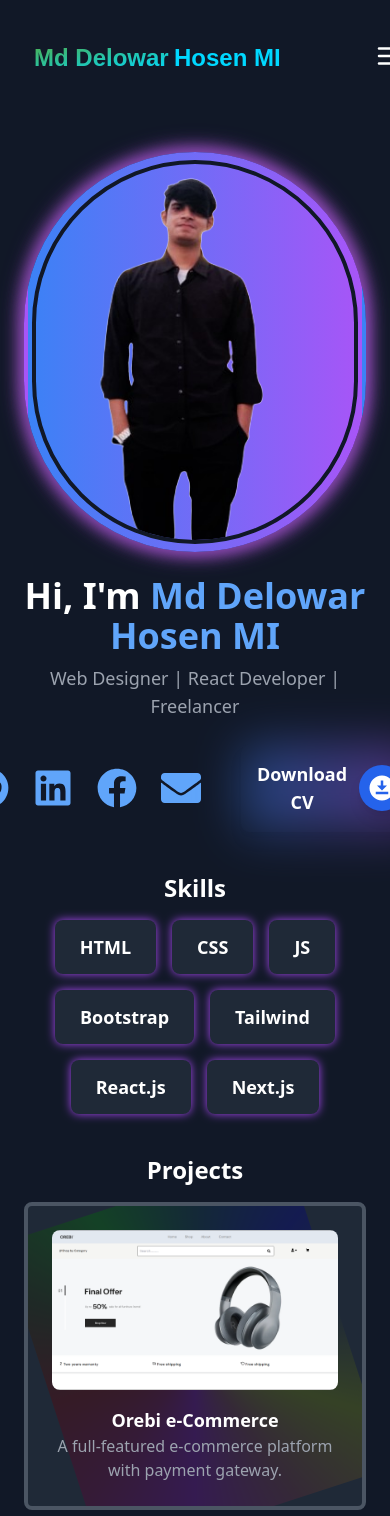
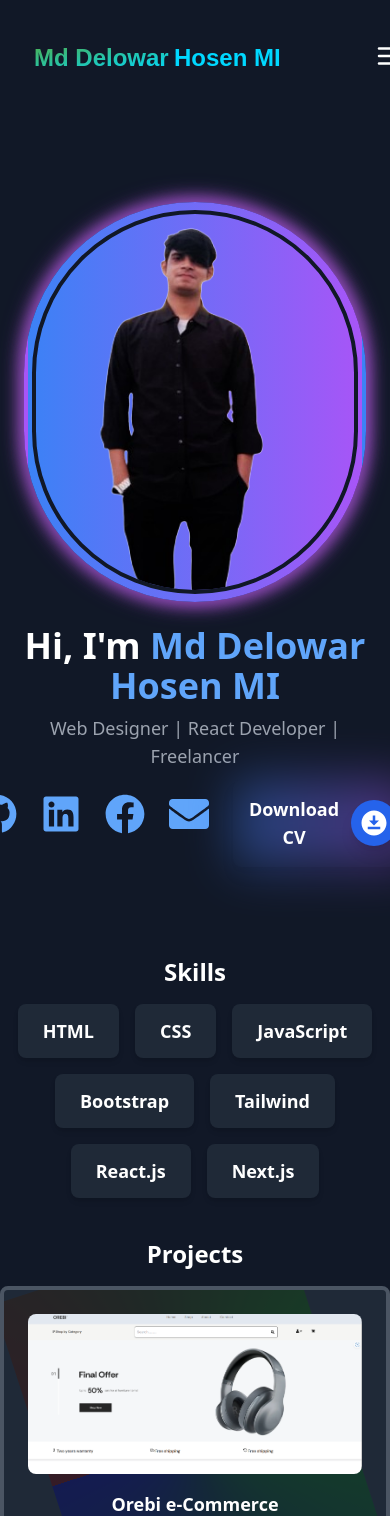
Before and after one commit to delowarmi/Portfolio, a React (Vite) app: page / in a window 390 px wide. Shown: the top 1516 px of the page. Built offline with nearby package versions, Linux system fonts and the light colour scheme.

Commit message:
Add react-scroll package; update skills in About component and adjust hover effect in Service component; refine Navbar layout for better responsiveness

```diff
--- a/package.json
+++ b/package.json
@@ -17,7 +17,8 @@
     "react": "^18.3.1",
     "react-dom": "^18.3.1",
     "react-icons": "^5.5.0",
-    "react-router-dom": "^7.2.0"
+    "react-router-dom": "^7.2.0",
+    "react-scroll": "^1.9.3"
   },
   "devDependencies": {
     "@eslint/js": "^9.17.0",
--- a/src/components/Navbar.jsx
+++ b/src/components/Navbar.jsx
@@ -11,8 +11,8 @@ const Navbar = () => {
 
   return (
     <nav className="bg-gray-900 py-4 px-6 z-40">
-      <div className=" max-w-[1320px] mx-auto flex justify-between items-center">
-
+      <div className="max-w-[1320px] mx-auto flex justify-between items-center">
+        {/* Logo */}
         <Link to="/" className="text-white text-2xl font-bold">
           <div className="flex items-center justify-center h-20">
             <svg
@@ -52,19 +52,19 @@ const Navbar = () => {
           </div>
         </Link>
 
-
-        <div className="hidden md:flex flex-1 justify-center">
+        {/* Desktop Menu (lg থেকে বড় হলে দেখাবে) */}
+        <div className="hidden lg:flex flex-1 justify-center">
           <ul className="flex space-x-6">
             <NavItem to="/" label="Home" />
             <NavItem to="/about" label="About" />
             <NavItem to="/service" label="Service" />
-            <NavItem to="/portfolio" label="portfolio" />
+            <NavItem to="/portfolio" label="Portfolio" />
             <NavItem to="/contact" label="Contact" />
           </ul>
         </div>
 
-
-        <div className="hidden md:block">
+        {/* Hire Me Button (lg স্ক্রিনে দেখাবে) */}
+        <div className="hidden lg:block">
           <Link to="mailto:md48735002@gmail.com">
             <button className="bg-blue-500 hover:bg-blue-700 text-white font-bold py-2 px-5 rounded-lg transition-all duration-300">
               Hire Me
@@ -72,14 +72,15 @@ const Navbar = () => {
           </Link>
         </div>
 
-
-        <button onClick={toggleNavbar} className="md:hidden text-white">
+        {/* Mobile Menu Button (sm & md স্ক্রিনে দেখাবে) */}
+        <button onClick={toggleNavbar} className="block lg:hidden text-white">
           {isOpen ? <X size={30} /> : <Menu size={30} />}
         </button>
       </div>
 
+      {/* Mobile Menu (sm & md স্ক্রিনে দেখাবে) */}
       <div
-        className={`md:hidden absolute z-50 top-16 left-0 w-full bg-gray-800 transition-all duration-300 ${
+        className={`lg:hidden absolute z-50 top-16 left-0 w-full bg-gray-800 transition-all duration-300 ${
           isOpen ? "h-auto opacity-100 py-4" : "h-0 opacity-0 overflow-hidden"
         }`}
       >
@@ -87,19 +88,22 @@ const Navbar = () => {
           <NavItem to="/" label="Home" onClick={toggleNavbar} />
           <NavItem to="/about" label="About" onClick={toggleNavbar} />
           <NavItem to="/service" label="Service" onClick={toggleNavbar} />
-          <NavItem to="/portfolio" label="portfolio" onClick={toggleNavbar} />
+          <NavItem to="/portfolio" label="Portfolio" onClick={toggleNavbar} />
           <NavItem to="/contact" label="Contact" onClick={toggleNavbar} />
-        <Link to="mailto:md48735002@gmail.com">
-            <button className="bg-blue-500 hover:bg-blue-700 text-white font-bold py-2 px-5 rounded-lg transition-all duration-300">
-              Hire Me
-            </button>
-          </Link>
+
+          {/* Mobile Hire Me Button */}
+          <div className="lg:hidden">
+            <Link to="mailto:md48735002@gmail.com">
+              <button className="bg-blue-500 hover:bg-blue-700 text-white font-bold py-2 px-5 rounded-lg transition-all duration-300">
+                Hire Me
+              </button>
+            </Link>
+          </div>
         </ul>
       </div>
     </nav>
   );
 };
-
 
 const NavItem = ({ to, label, onClick }) => {
   return (
--- a/src/components/pages/About.jsx
+++ b/src/components/pages/About.jsx
@@ -2,7 +2,7 @@ import React from "react";
 import { motion } from "framer-motion";
 import aboutPic from "/src/assets/bg-removebg-preview.png";
 
-const skills = ["HTML", "CSS", "Bootstrap", "Tailwind", "React.js", "Next.js"];
+const skills = ["HTML", "CSS",'JavaScript', "Bootstrap", "Tailwind", "React.js", "Next.js"];
 
 const About = () => {
   return (
--- a/src/components/pages/Index.jsx
+++ b/src/components/pages/Index.jsx
@@ -1,6 +1,6 @@
-import React from "react";
+import React, { useEffect, useState } from "react";
 import { motion } from "framer-motion";
-import { FaGithub, FaLinkedin, FaEnvelope ,FaFacebook} from "react-icons/fa";
+import { FaGithub, FaLinkedin, FaEnvelope, FaFacebook } from "react-icons/fa";
 import profilePic from "/src/assets/profile.png";
 import { MdDownloadForOffline } from "react-icons/md";
 import About from "./About";
@@ -8,95 +8,61 @@ import Service from "./Service";
 import Portfolio from "./Portfolio";
 import Contact from "./Contact";
 
-let skills = ["HTML", "CSS",'JS', "Bootstrap", "Tailwind", "React.js", "Next.js"];
+const skills = ["HTML", "CSS", "JavaScript", "Bootstrap", "Tailwind", "React.js", "Next.js"];
+const projects = [
+  { id: 1, title: "Orebi e-Commerce", description: "A full-featured e-commerce platform with payment gateway.", image: "/Orebi.png" },
+  { id: 2, title: "Portfolio Website", description: "A modern portfolio showcasing skills and projects.", image: "/portfolio.png" },
+  { id: 3, title: "Figma", description: "A fully responsive Figma platform with rich text editor.", image: "/figma4.png" },
+];
+
 const Home = () => {
-  let project = [
-    {
-      id: 1,
-      title: "Orebi e-Commerce",
-      description: "A full-featured e-commerce platform with payment gateway.",
-      image: "/Orebi.png",
-    },
-    {
-      id: 2,
-      title: "Portfolio Website",
-      description: "A modern portfolio showcasing skills and projects.",
-      image: "/portfolio.png",
-    },
-    {
-      id: 3,
-      title: "Figma",
-      description: "A fully responsive Figma platform with rich text editor.",
-      image: "/figma4.png",
-    },
-  ];
+  const [scrollProgress, setScrollProgress] = useState(0);
+  const [isVisible, setIsVisible] = useState(false);
+
+  useEffect(() => {
+    const handleScroll = () => {
+      const scrollTop = window.scrollY;
+      const docHeight = document.documentElement.scrollHeight - window.innerHeight;
+      const progress = (scrollTop / docHeight) * 100;
+      setScrollProgress(progress);
+
+      // 5px
+      if (scrollTop > 5) {
+        setIsVisible(true);
+      } else {
+        setIsVisible(false);
+      }
+    };
+
+    window.addEventListener("scroll", handleScroll);
+    return () => window.removeEventListener("scroll", handleScroll);
+  }, []);
+
   return (
     <>
+      {/* Hero Section */}
       <div className="min-h-screen bg-gray-900 text-white px-6 py-10 flex items-center justify-center flex-col">
-        <section className="flex flex-col md:flex-row-reverse items-center justify-between w-full max-w-6xl">
-          <motion.div
-            className="relative w-full md:w-1/2 flex justify-center"
-            whileHover={{
-              rotate: [0, 2, -2, 2, 0],
-              transition: { duration: 0.3 },
-            }}
-          >
+        <section className="flex flex-col lg:flex-row-reverse items-center justify-between w-full max-w-6xl">
+          <motion.div className="relative w-full lg:w-1/2 flex justify-center">
             <div className="relative w-[400px] h-[400px] rounded-full overflow-hidden border-4 border-transparent bg-gradient-to-r from-blue-500 to-purple-500 p-1 animate-pulse">
-              <img
-                src={profilePic}
-                alt="Profile"
-                className="w-full h-full rounded-full border-4 border-gray-900"
-              />
+              <img src={profilePic} alt="Profile" className="w-full h-full rounded-full border-4 border-gray-900" />
             </div>
           </motion.div>
 
-          <div className="w-full md:w-1/2 text-center md:text-left mt-6 md:mt-0">
-            <motion.h1
-              className="text-4xl font-bold"
-              initial={{ opacity: 0, y: -50 }}
-              animate={{ opacity: 1, y: 0 }}
-            >
+          <div className="w-full lg:w-1/2 text-center lg:text-left mt-6 md:mt-0">
+            <motion.h1 className="text-4xl font-bold" initial={{ opacity: 0, y: -50 }} animate={{ opacity: 1, y: 0 }}>
               Hi, I'm <span className="text-blue-400">Md Delowar Hosen MI</span>
             </motion.h1>
-            <p className="text-lg text-gray-400 mt-2">
-              Web Designer | React Developer | Freelancer
-            </p>
+            <p className="text-lg text-gray-400 mt-2">Web Designer | React Developer | Freelancer</p>
 
-            <section className="mt-6">
-              <div className="flex justify-center md:justify-start items-center gap-x-10">
-                <div className="flex justify-center gap-6">
-                  <a
-                    href="https://github.com/delowarmi"
-                    className="text-[40px] text-blue-400"
-                  >
-                    <FaGithub />
-                  </a>
-                  <a
-                    href="https://www.linkedin.com/in/md-delowar-hossen-mi-54a462324/"
-                    className="text-[40px] text-blue-400"
-                  >
-                    <FaLinkedin />
-                  </a>
-                  <a
-                    href="https://www.facebook.com/md.delowarhossenmi"
-                    className="text-[40px] text-blue-400"
-                  >
-                    <FaFacebook />
-                  </a>
-                  <a
-                    href="mailto:md48735002@gmail.com"
-                    className="text-[40px] text-blue-400"
-                  >
-                    <FaEnvelope />
-                  </a>
-
-                </div>
-
-                <div className="flex items-center gap-3 p-4 bg-gray-900 rounded-lg shadow-lg relative">
+            <section className="mt-6 flex gap-x-6 justify-center lg:justify-start">
+              <a href="https://github.com/delowarmi" className="text-[40px] text-blue-400"><FaGithub /></a>
+              <a href="https://www.linkedin.com/in/md-delowar-hossen-mi-54a462324/" className="text-[40px] text-blue-400"><FaLinkedin /></a>
+              <a href="https://www.facebook.com/md.delowarhossenmi" className="text-[40px] text-blue-400"><FaFacebook /></a>
+              <a href="mailto:md48735002@gmail.com" className="text-[40px] text-blue-400"><FaEnvelope /></a>
+              <div className=" flex items-center gap-x-3 -mt-[15px] p-4 bg-gray-900 rounded-lg shadow-lg relative">
                   <div className="absolute inset-0 rounded-lg bg-gradient-to-r from-blue-500 to-purple-500 blur-xl opacity-40"></div>
-                  <span className="text-white text-lg font-semibold relative z-10">
-                    Download CV
-                  </span>
+                  <span className="text-white text-lg font-semibold relative z-10">Download CV</span>
                   <a
                     href="/cv.pdf"
                     download="Md-Delowar-CV.pdf"
@@ -105,32 +71,22 @@ const Home = () => {
                     <MdDownloadForOffline />
                   </a>
                 </div>
+            </section>
           </div>
         </section>
       </div>
-        </section>
 
-        <section className="mt-10 text-center">
-          <h2 className="text-2xl font-semibold mb-4">Skills</h2>
+      {/* Skills Section */}
+      <div className="bg-gray-900">
+      <section className="text-center ">
+        <h2 className="text-2xl text-white font-semibold mb-4">Skills</h2>
         <div className="flex justify-center gap-4 flex-wrap">
           {skills.map((skill, index) => (
             <motion.div
               key={index}
-                className="px-6 py-3 text-lg font-semibold rounded-lg text-white bg-gray-800 border border-transparent
+              className=" px-6 py-3 text-lg font-semibold rounded-lg text-white bg-gray-800 border border-transparent
                 shadow-md hover:shadow-blue-500 transition-all duration-300 relative overflow-hidden"
               whileHover={{ scale: 1.1 }}
-                animate={{
-                  boxShadow: [
-                    "0 0 5px #007bff",
-                    "0 0 15px #ff00ff",
-                    "0 0 5px #007bff",
-                  ],
-                }}
-                transition={{
-                  duration: 1.5,
-                  repeat: Infinity,
-                  repeatType: "reverse",
-                }}
             >
               {skill}
             </motion.div>
@@ -138,31 +94,15 @@ const Home = () => {
         </div>
       </section>
 
+      {/* Projects Section */}
       <section className="mt-10 text-center">
           <h2 className="text-2xl font-semibold mb-4 text-white">Projects</h2>
           <div className="max-w-[1320px] w-full mx-auto grid grid-cols-1 md:grid-cols-2 lg:grid-cols-3 gap-6">
-        {project.map((project) => (
-          <div
-            key={project.id}
-            className="relative p-6 bg-gray-800 rounded-lg border-4 border-gray-600 overflow-hidden"
-          >
-            <motion.div
-              className="absolute inset-0 rounded-lg"
-              style={{
-                background:
-                  "conic-gradient(from 0deg, rgba(255,0,0,0.5), rgba(0,255,0,0.5), rgba(0,0,255,0.5), rgba(255,255,0,0.5), rgba(255,0,255,0.5), rgba(255,0,0,0.5))",
-                mixBlendMode: "soft-light",
-                opacity: 0.8,
-              }}
-              animate={{ rotate: 360 }}
-              transition={{ duration: 4, repeat: Infinity, ease: "linear" }}
-            ></motion.div>
+            {projects.map((project) => (
+              <div key={project.id} className="relative p-6 bg-gray-800 rounded-lg border-4 border-gray-600 overflow-hidden">
+                <motion.div className="absolute inset-0 rounded-lg" style={{ background: "conic-gradient(from 0deg, rgba(255,0,0,0.5), rgba(0,255,0,0.5), rgba(0,0,255,0.5))", mixBlendMode: "soft-light", opacity: 0.8 }} animate={{ rotate: 360 }} transition={{ duration: 4, repeat: Infinity, ease: "linear" }}></motion.div>
                 <div className="relative z-10 text-white">
-              <img
-                src={project.image}
-                alt={project.title}
-                className="w-full h-40 object-cover rounded-lg mb-4"
-              />
+                  <img src={project.image} alt={project.title} className="w-full h-40 object-cover rounded-lg mb-4" />
                   <h3 className="text-lg font-semibold">{project.title}</h3>
                   <p className="text-gray-400">{project.description}</p>
                 </div>
@@ -171,11 +111,42 @@ const Home = () => {
           </div>
         </section>
       </div>
-      <About/>
-      <Service/>
-      <Portfolio/>
-      <Contact/>
+
+      {/* Other Sections */}
+      <div id="about"><About /></div>
+      <div id="services"><Service /></div>
+      <div id="portfolio"><Portfolio /></div>
+      <div id="contact"><Contact /></div>
+
+      {/* Scroll Progress Indicator  */}
+      <div className="fixed bottom-10 right-10 z-50">
+      <motion.div
+      className="fixed bottom-10 right-10 z-50"
+      initial={{ opacity: 0, scale: 0.5 }}
+      animate={{ opacity: isVisible ? 1 : 0, scale: isVisible ? 1 : 0.5 }}
+      transition={{ duration: 0.3 }}
+    >
+      <motion.div className="w-16 h-16 rounded-full border-4 border-gray-700 flex items-center justify-center relative">
+        <motion.svg width="60" height="60" viewBox="0 0 100 100" className="absolute">
+          <circle cx="50" cy="50" r="40" stroke="gray" strokeWidth="8" fill="none" />
+          <motion.circle
+            cx="50"
+            cy="50"
+            r="40"
+            stroke="blue"
+            strokeWidth="8"
+            fill="none"
+            strokeDasharray="251"
+            strokeDashoffset={251 - (251 * scrollProgress) / 100}
+            transition={{ duration: 0.2, ease: "easeOut" }}
+          />
+        </motion.svg>
+        <span className="absolute text-white text-sm font-bold">{Math.round(scrollProgress)}%</span>
+      </motion.div>
+    </motion.div>
+      </div>
     </>
   );
 };
+
 export default Home;
--- a/src/components/pages/Service.jsx
+++ b/src/components/pages/Service.jsx
@@ -64,7 +64,7 @@ const Service = () => {
             <motion.div
               key={index}
               className="relative p-6 rounded-xl bg-gray-800 border border-gray-600 flex flex-col items-center text-center overflow-hidden"
-              whileHover={{ scale: 1.25, rotateX: -20, translateY: -20 }}
+              whileHover={{ scale: 1.15, rotateX: -20, translateY: -20 }}
             >
               <motion.div className="absolute inset-0 border-[3px] rounded-xl border-gray-600" />
 
```
Also changed, not shown: 1 other file (tests, documents, lock files or other folders). Lines whose indentation alone changed are shown as unchanged.
